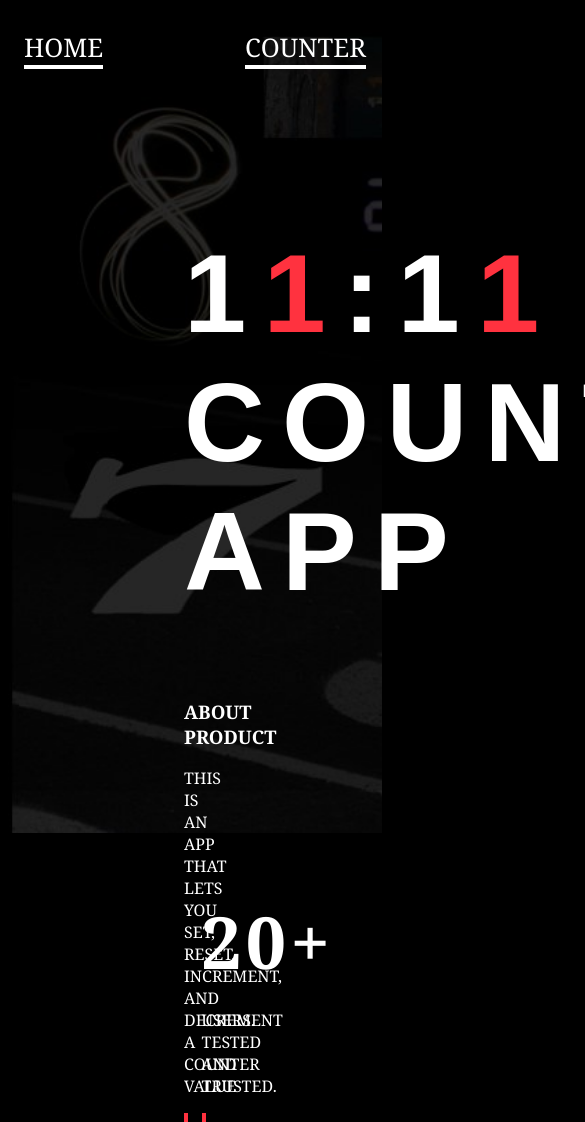
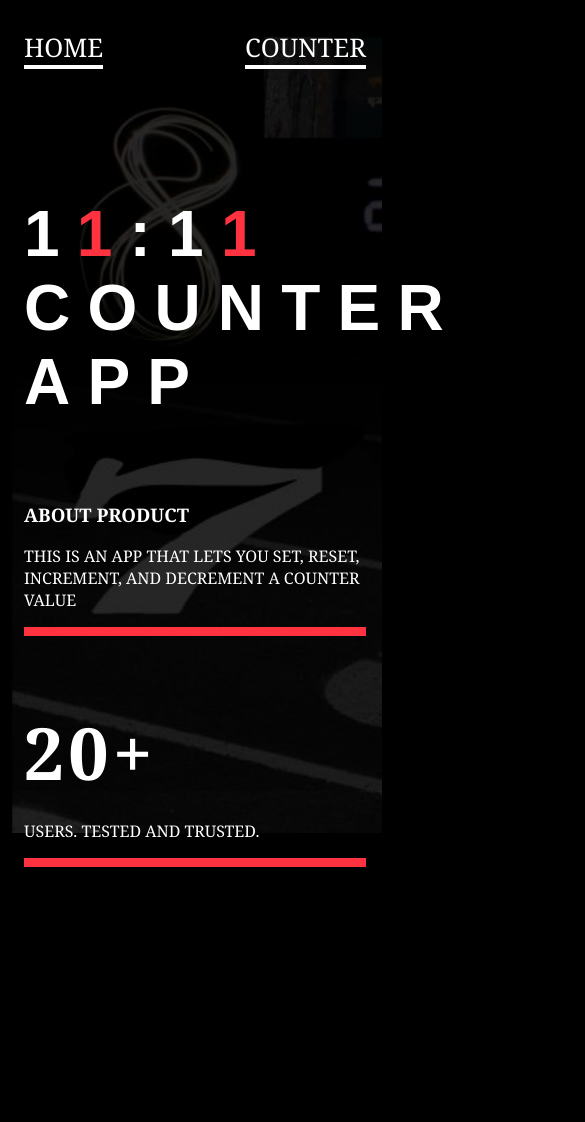
Before and after one commit to zachyo/vue-exam-counter, a Vue app: page / in a window 390 px wide. Shown: the top 1122 px of the page, 585 px wide, since content can reach past the window. After the commit the page ends 867 px from the top, so only its background shows below. Built offline with nearby package versions, Linux system fonts and the light colour scheme.

Commit message:
Update homepage.css

```diff
--- a/src/assets/styles/homepage.css
+++ b/src/assets/styles/homepage.css
@@ -43,3 +43,24 @@ h1 {
   margin: 19px 0;
   letter-spacing: 4px;
 }
+
+@media (max-width: 768px) {
+  .home {
+    margin: 5rem 1rem;
+  }
+  h1 {
+    font-size: 4rem;
+  }
+  .below {
+    flex-direction: column;
+    align-items: flex-start;
+    gap: 3rem;
+  }
+  .left,
+  .right {
+    width: 100%;
+  }
+  .inner {
+    margin-top: 3rem;
+  }
+}
```
